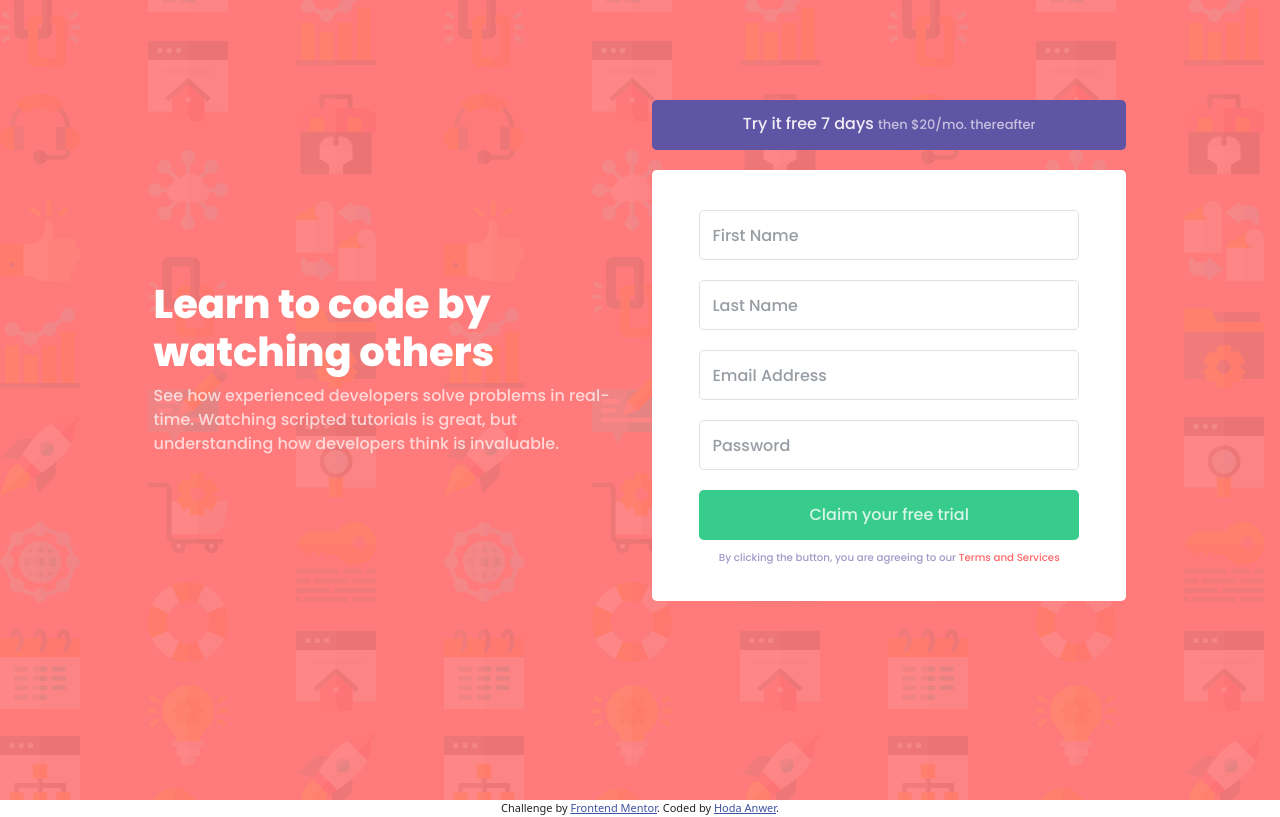
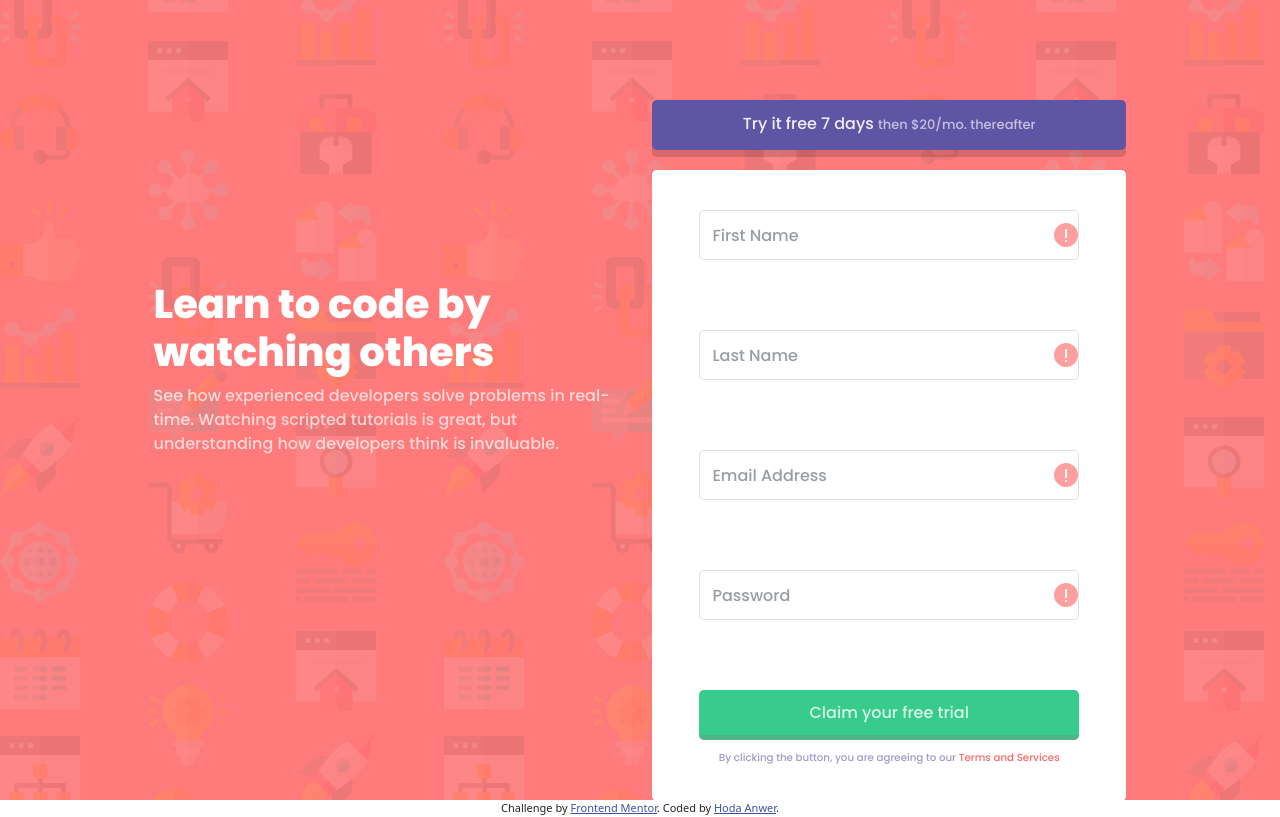
Before and after one commit to HodaAnwer/intro-component-with-signup-form, a plain HTML site: page index.html in a window 1280 px wide. Drawn offline with nearby package versions, Linux system fonts and the light colour scheme.

Commit message:
Adding js

```diff
--- a/index.html
+++ b/index.html
@@ -105,9 +105,14 @@
       padding-left: 5%;
       margin-left: 10%;
       margin-right: 10%;
+      /* margin: 0px;
+      padding: 0px; */
       font-family: poppins2;
       font-weight: 700;
       opacity: 0.7;
+      background-image: url("images/icon-error.svg");
+      background-repeat: no-repeat;
+      background-position: right;
     }
 
      ::placeholder {
@@ -132,9 +137,12 @@
       height: 50px;
       background-color: hsl(154, 59%, 51%);
       color: rgba(255, 255, 255, 0.8);
-      border: none;
+      border-top: 0px;
+      border-left: 0px;
+      border-right: 0px;
       font-family: poppins2;
       font-weight: 6oo;
+      border-bottom: 5px solid hsl(154, 40%, 51%);
       /* opacity: 0.7; */
     }
 
@@ -147,6 +155,7 @@
       text-align: center;
       font-family: poppins2;
       font-weight: 500;
+      box-shadow: 0px 7px rgba(0, 0, 0, 0.15);
       /* opacity: 0.7; */
     }
 
@@ -168,6 +177,24 @@
       color: hsl(248, 32%, 49%);
       padding-bottom: 20px;
     }
+
+    .alert {
+      text-align: end;
+      color: hsl(0, 100%, 74%);
+    }
+    /* .buttonIn {
+      position: relative;
+      cursor: pointer;
+    } */
+
+    #img {
+      display: none;
+      /* position: absolute; */
+    }
+    /* input {
+      margin: 0px;
+      padding: 0px;
+    } */
 
     .attribution {
       font-size: 11px;
@@ -192,31 +219,87 @@
         <div id="titleDiv" class="rounded-3">
           <p> Try it free 7 days <span id="titleSpan"> then $20/mo. thereafter</span></p>
         </div>
-        <div id="inputDiv" class="rounded-3">
-          <form>
+        <form id="form-id">
+          <div id="inputDiv" class="rounded-3 buttonIn">
+
+
             <div class="textDiv form-group">
-              <input type="text" required class="rounded-3 form-control" placeholder="First Name">
+              <input id="firstName" type="text" required class="rounded-3 form-control" placeholder="First Name">
             </div>
+            <div id="alertFirstName" class="alert"></div>
+
             <div class="textDiv form-group">
-              <input type="text" required class="rounded-3 form-control" placeholder="Last Name">
+              <input id="lastName" type="text" required class="rounded-3 form-control" placeholder="Last Name">
             </div>
+            <div id="alertLastName" class="alert"></div>
             <div class="textDiv form-group">
-              <input type="email" required class="rounded-3 form-control" placeholder="Email Address">
+              <input id="email" type="email" required class="rounded-3 form-control" placeholder="Email Address">
             </div>
+            <div id="alertEmail" class="alert"></div>
             <div class="textDiv form-group">
-              <input type="password" required class="rounded-3 form-control" placeholder="Password">
+              <input id="password" type="password" required class="rounded-3 form-control" placeholder="Password">
             </div>
+            <div id="alertPassword" class="alert"></div>
             <div class="textDiv form-group">
-              <button class="rounded-3"> Claim your free trial </button>
+              <button class="rounded-3" type="submit" onclick="alertFunction()"> Claim your free trial </button>
             </div>
             <div id="pDiv" class="form-group">
               <p id="pRight"> By clicking the button, you are agreeing to our <span id="pSpan"> Terms and Services</span></p>
             </div>
-          </form>
+            <!-- <img id="img" src="images/icon-error.svg" alt="icon-error"> -->
+        </form>
         </div>
       </div>
     </div>
   </div>
+  <script>
+    // $("#form-id").validate({
+    //   errorPlacement: function(error, element) {}
+    // });
+
+    // function alertFunction() {
+    //   if ($("#form-id").valid() == false) {
+    //     document.getElementById("alertFirstName").innerHTML = "First Name cannot be empty.";
+    //   }
+    // }
+    // document.getElementById("enter").style.borderColor = "hsl(0, 93%, 68%)";
+    // document.getElementById("enter").style.borderWidth = "2px";
+    // if ($("#form-id").valid() == false) {
+    //   document.getElementById("alertLastName").innerHTML = "Last Name cannot be empty.";
+    // }
+    // if ($("#form-id").valid() == false) {
+    //   document.getElementById("alertEmail").innerHTML = "Looks like this is not an email.";
+    // }
+    // if ($("#form-id").valid() == false) {
+    //   document.getElementById("alertPassword").innerHTML = "Password cannot be empty.";
+    //   }
+    //   $('#img').show();
+
+    // }
+    function alertFunction() {
+      var x = document.forms["form-id"]["firstName"].value;
+      var y = document.forms["form-id"]["lastName"].value;
+      var z = document.forms["form-id"]["email"].value;
+      var w = document.forms["form-id"]["password"].value;
+
+      if (x == "") {
+        document.getElementById("alertFirstName").innerHTML = "First Name cannot be empty.";
+        $('#img').show();
+      }
+      if (y == "") {
+        document.getElementById("alertLastName").innerHTML = "Last Name cannot be empty.";
+        $('#img').show();
+      }
+      if (z == "") {
+        document.getElementById("alertEmail").innerHTML = "Looks like this is not an email.";
+        $('#img').show();
+      }
+      if (w == "") {
+        document.getElementById("alertPassword").innerHTML = "Password cannot be empty.";
+        $('#img').show();
+      }
+    }
+  </script>
   <footer>
     <p class="attribution">
       Challenge by <a href="https://www.frontendmentor.io?ref=challenge" target="_blank">Frontend Mentor</a>. Coded by <a href="#">Hoda Anwer</a>.
```
